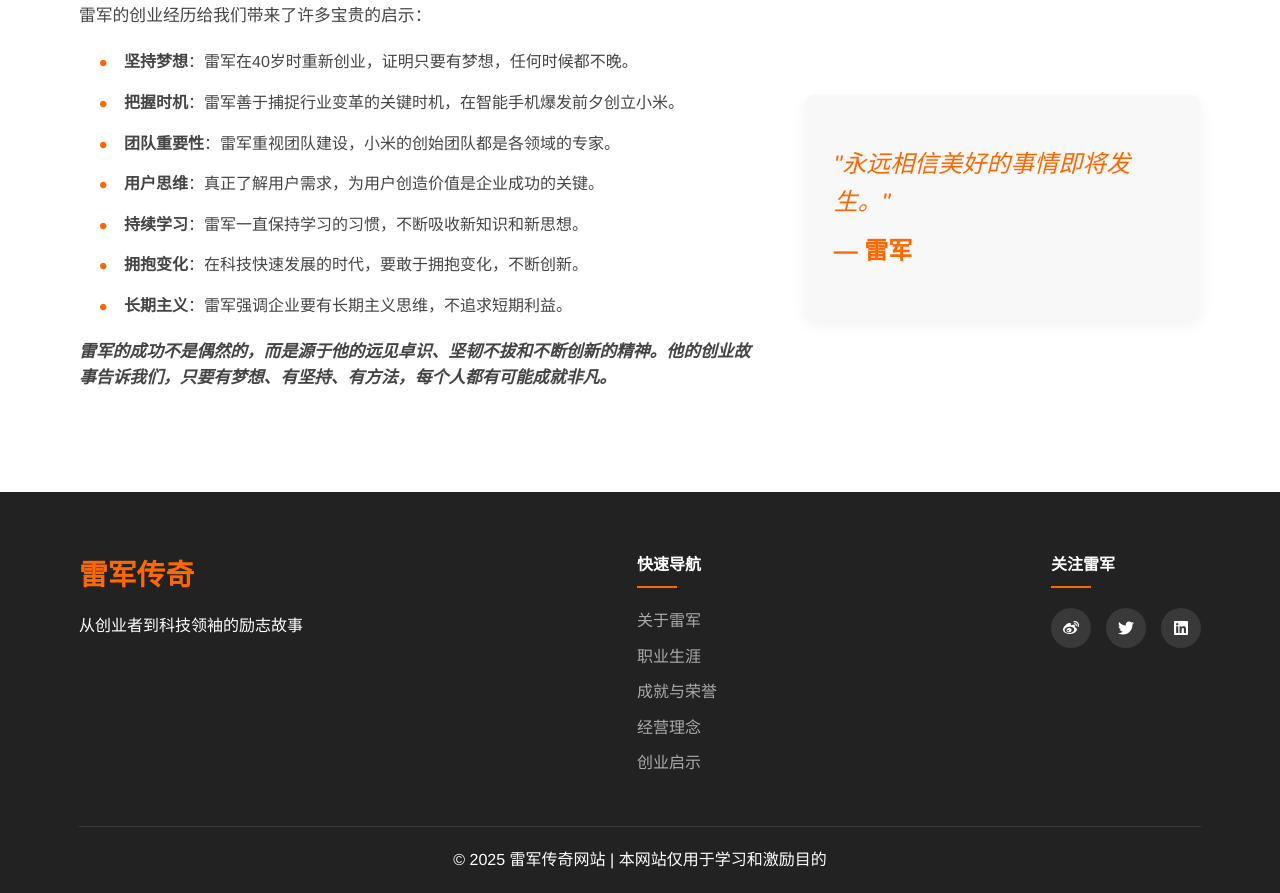
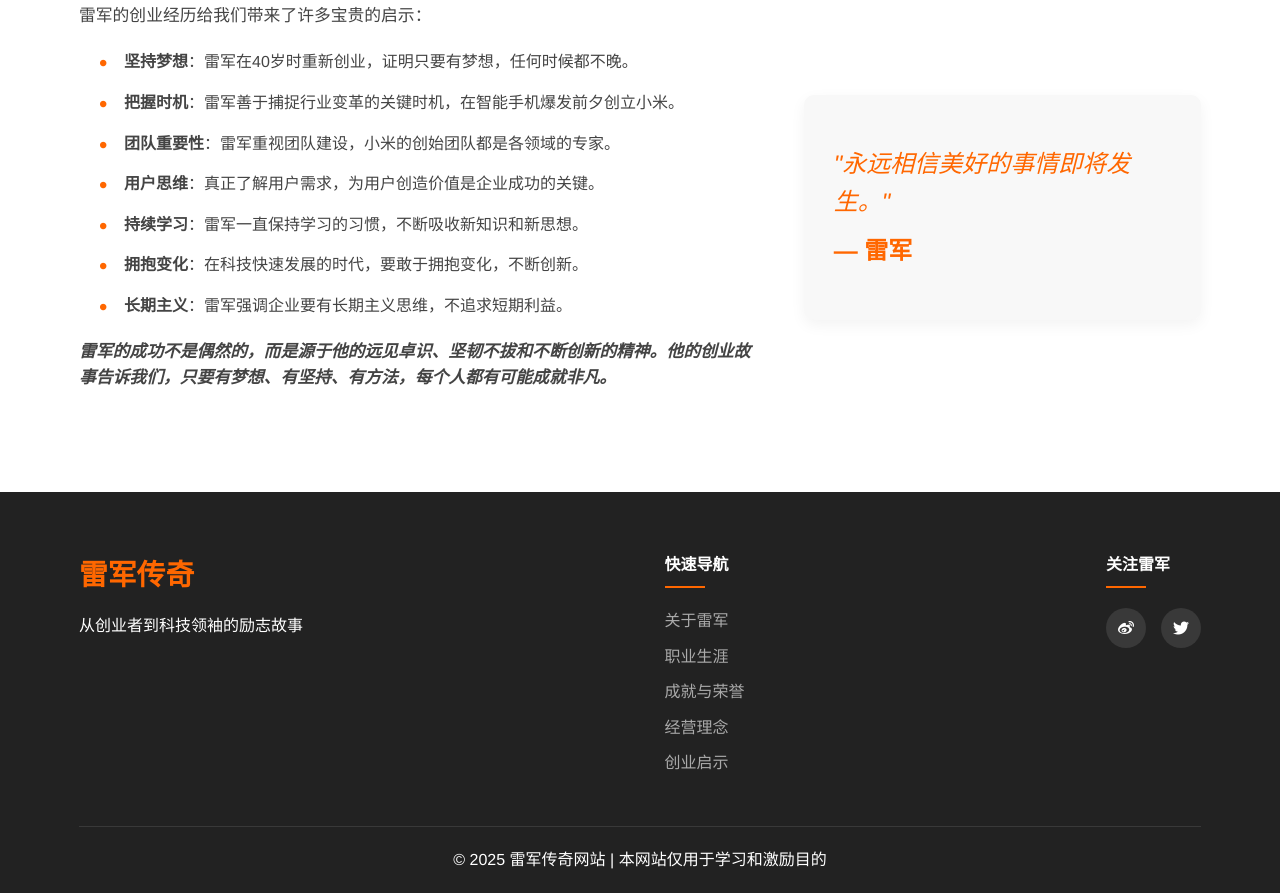
Before and after one commit to one-answer/leijun, a plain HTML site: page index.html in a window 1280 px wide. Shown: the part 5533-6426 px from the top of the page. Drawn offline with Linux system fonts and the light colour scheme.

Commit message:
rm lingying

```diff
--- a/index.html
+++ b/index.html
@@ -308,7 +308,6 @@
                     <div class="social-icons">
                         <a href="https://weibo.com/leijun" target="_blank"><i class="fab fa-weibo"></i></a>
                         <a href="https://twitter.com/leijun" target="_blank"><i class="fab fa-twitter"></i></a>
-                        <a href="https://www.linkedin.com/in/leijun" target="_blank"><i class="fab fa-linkedin"></i></a>
                     </div>
                 </div>
             </div>
```
